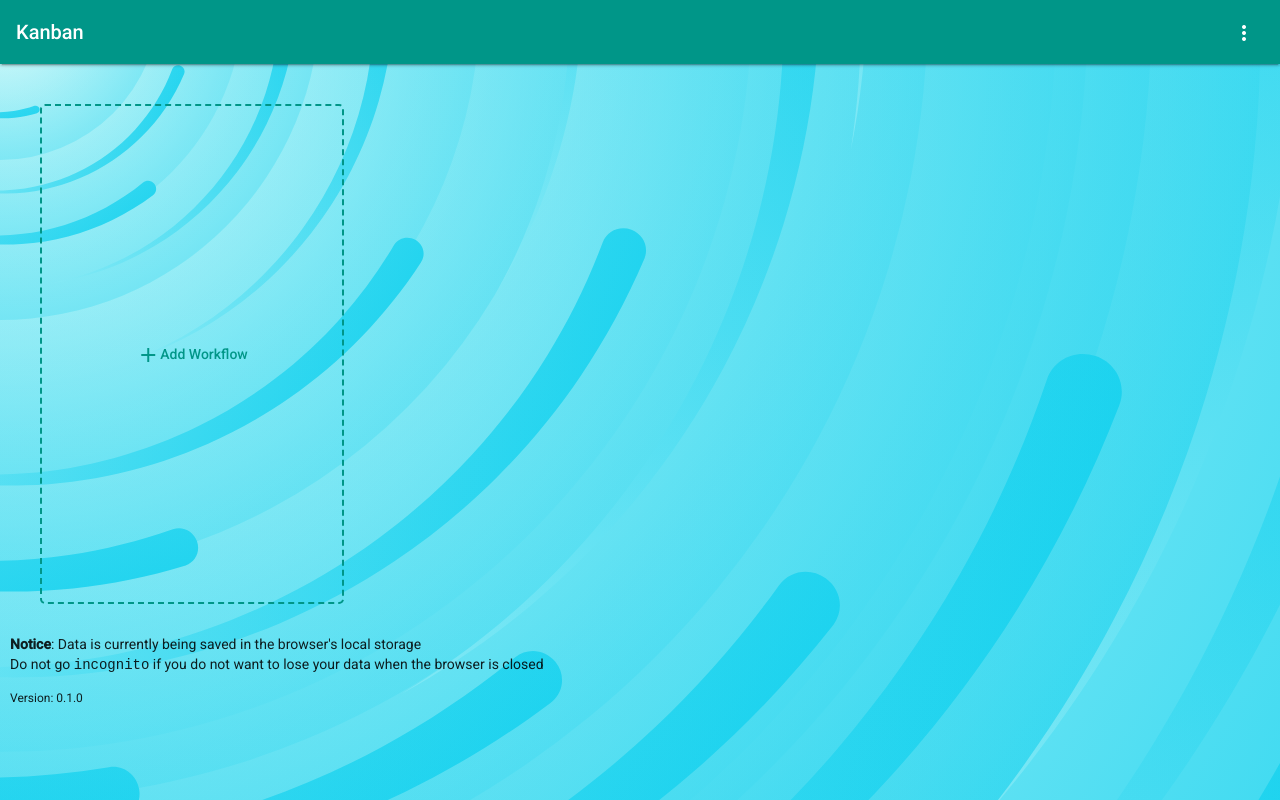
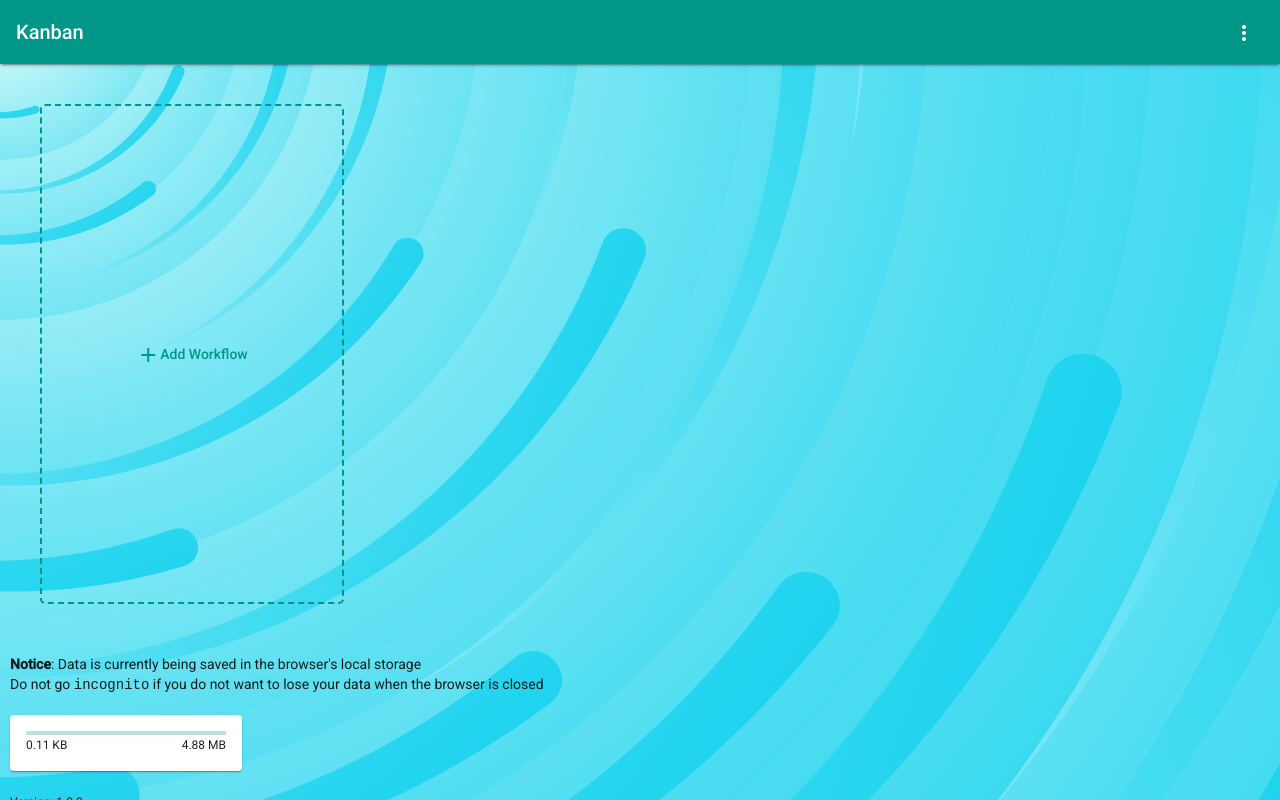
Before and after one commit to lightzane/basic-kanban, an Angular app: page / in a window 1280 px wide. Built offline with nearby package versions, Linux system fonts and the light colour scheme.

Commit message:
add max local storage identifier

```diff
--- a/package.json
+++ b/package.json
@@ -1,6 +1,6 @@
 {
     "name": "basic-kanban",
-    "version": "0.1.0",
+    "version": "1.0.0",
     "scripts": {
         "ng": "ng",
         "start": "ng serve",
--- a/src/app/app.module.ts
+++ b/src/app/app.module.ts
@@ -14,7 +14,7 @@ import { HomeModule } from './home/home.module';
 
 @NgModule({
   declarations: [
-    AppComponent,
+    AppComponent
   ],
   imports: [
     BrowserModule,
--- a/src/app/home/kanban/data.service.ts
+++ b/src/app/home/kanban/data.service.ts
@@ -15,6 +15,79 @@ export class DataService {
     this.workflows$.subscribe((data) => {
       this.savedWorkflows = data;
     });
+
+    this.identifyBrowserMaxStorage();
+  }
+
+  private identifyBrowserMaxStorage(): void {
+    // browser storage total size
+    if (!localStorage.getItem('_bts')) {
+      let i = 0;
+      try {
+        // Test up to 10 MB
+        for (i = 0; i <= 10000; i += 250) {
+          localStorage.setItem('test', insertA(i));
+        }
+      } catch (err) {
+        localStorage.removeItem('test');
+        localStorage.setItem('_bts', (i ? i - 250 : 0).toString());
+      }
+    }
+
+    function insertA(num: number) {
+      return new Array((num * 1024) + 1).join('a');
+    }
+
+    /**
+     * Reference
+     * https://www.geeksforgeeks.org/what-is-the-max-size-of-localstorage-values/
+     */
+  }
+
+  /**
+   * Get the browser's max storage
+   * @returns storage size in kilobytes
+   */
+  getBrowserMaxStorage(): number {
+    return +localStorage.getItem('_bts');
+  }
+
+  getTotalSize(measurement: 'bytes' | 'kb' | 'mb' = 'bytes'): number {
+    let total: number = 0;
+
+    for (let keys in localStorage) {
+      if (!localStorage[keys].length) continue;
+
+      // console.log(`localStorage[keys]`, localStorage[keys].length);
+      // console.log(`keys`, keys.length);
+      // console.log(keys);
+
+      const length = ((localStorage[keys].length + keys.length) * 2);
+      total += length;
+    }
+
+    // 1 kilobytes (kb) = 1024 bytes
+    // 1 megabytes (mb) = 1024 kilobytes
+    switch (measurement) {
+      case 'bytes': {
+        return total;
+      }
+      case 'kb': {
+        return total / 1024;
+      }
+      case 'mb': {
+        return total / 1024 / 1024;
+      }
+    }
+
+
+    /**
+     * The calculation includes the length of the key itself.
+     * Each length is multiplied by 2 because the char in javascript stores as UTF-16 (occupies 2 bytes)
+     *
+     * Reference:
+     * https://stackoverflow.com/questions/4391575/how-to-find-the-size-of-localstorage
+     */
   }
 
   getWorkflowsAsString(): string {
--- a/src/app/home/kanban/kanban.component.html
+++ b/src/app/home/kanban/kanban.component.html
@@ -26,7 +26,7 @@
                         <mat-card-content>
                             <span style="max-width: 50%">{{ item.name }}</span>
                             <div class="spacer"></div>
-                            <button class="comment-icon-group" mat-button *ngIf="item.comments.length" (click)="itemCommentView(i, j)">
+                            <button class="comment-icon-group" mat-button *ngIf="item.comments.length" (click)="itemCommentView(i, j)" matTooltip="View comments" matTooltipPosition="above">
                                 <mat-icon>chat_bubble_outline</mat-icon>
                                 <span>{{ item.comments.length }}</span>
                             </button>
@@ -73,8 +73,19 @@
             </button>
         </div>
     </div>
-    <div>
+    <div style="margin-top: 20px">
         <p><strong>Notice</strong>: Data is currently being saved in the browser's local storage<br />Do not go <code>incognito</code> if you do not want to lose your data when the browser is closed</p>
+
+        <mat-card class="storage-card" style="width: 200px">
+            <mat-card-content>
+                <mat-progress-bar mode="determinate" [value]="totalStoragePercent"></mat-progress-bar>
+                <div class="span-group">
+                    <span class="mat-caption">{{ storageSize | shortenBytes }}</span>
+                    <span class="mat-caption">{{ maxStorageSize | shortenBytes }}</span>
+                </div>
+            </mat-card-content>
+        </mat-card>
+
         <span class="mat-caption">Version: {{ version }}</span>
     </div>
     <!-- DEBUG HELPER -->
--- a/src/app/home/kanban/kanban.component.scss
+++ b/src/app/home/kanban/kanban.component.scss
@@ -55,6 +55,15 @@
     }
 }
 
+.storage-card {
+    margin: 20px 0;
+
+    .span-group {
+        display: flex;
+        justify-content: space-between;
+    }
+}
+
 // CDK ===================================================
 .cdk-drag-preview:not(.wf-wrapper) {
     box-sizing: border-box;
--- a/src/app/home/kanban/kanban.component.ts
+++ b/src/app/home/kanban/kanban.component.ts
@@ -20,6 +20,9 @@ export class KanbanComponent implements OnInit {
 
   workflows: Workflows[];// = JSON.parse(localStorage.getItem('data')) || [];
   version: string;
+  storageSize: number; // bytes
+  maxStorageSize: number; // bytes
+  totalStoragePercent: number;
 
   constructor(
     private snackbar: MatSnackBar,
@@ -28,12 +31,17 @@ export class KanbanComponent implements OnInit {
   ) { }
 
   ngOnInit(): void {
+
+    this.version = this.dataService.getVersion();
+    this.maxStorageSize = this.dataService.getBrowserMaxStorage() * 1024; // convert to bytes;
+
     this.dataService.workflows$.subscribe((workflows) => {
       this.workflows = workflows;
       this.saveDataToLocal();
+      this.storageSize = this.dataService.getTotalSize();
+      this.totalStoragePercent = (((this.storageSize) / this.maxStorageSize) * 100);
+      console.log(this.totalStoragePercent);
     });
-
-    this.version = this.dataService.getVersion();
   }
 
   itemAdd(index: number): void {
--- /dev/null
+++ b/src/app/shared/pipes/shorten-bytes.pipe.ts
@@ -0,0 +1,23 @@
+import { Pipe, PipeTransform } from '@angular/core';
+
+@Pipe({
+  name: 'shortenBytes'
+})
+export class ShortenBytes implements PipeTransform {
+
+  transform(valueInBytes: number, decimal: number = 2): string {
+    // bytes  = 1024
+    // KB     ==> 1         ln 1 kb / 1024 = 1
+    // MB     ==> 1         ln 1 mb / 1024 = 2
+    const bytes = 1024; // 1024 bytes = 1 kb
+    const suffixes = [' KB', ' MB'];
+
+    if (valueInBytes < 1024) return (valueInBytes / 1024).toFixed(decimal) + suffixes[0]; // default to KB
+
+    const quoOfExp = Math.floor(Math.log(valueInBytes) / Math.log(bytes));
+    const result = (valueInBytes / Math.pow(bytes, quoOfExp)).toFixed(decimal) + suffixes[quoOfExp - 1];
+
+    return result;
+  }
+
+}
```
Also changed, not shown: src/app/home/kanban/kanban.module.ts (+6 -2 lines), 4 other files (tests, documents, lock files or other folders).
